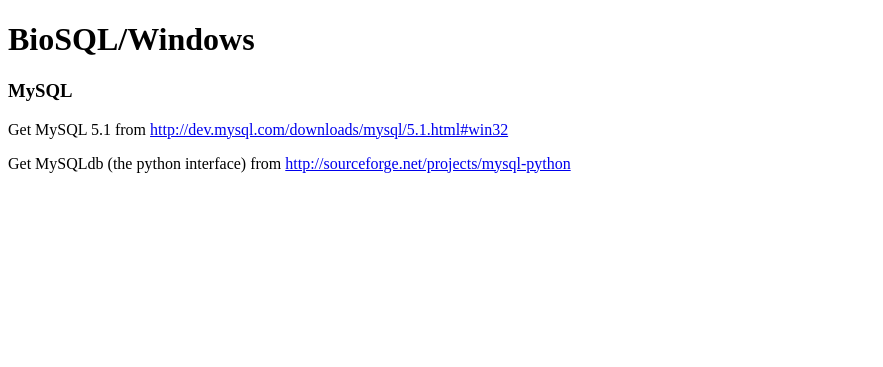
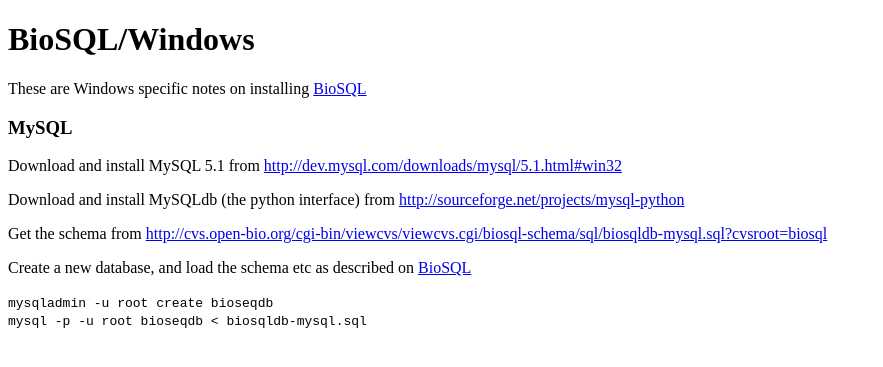
Before and after one commit to biopython/biopython.github.io, a Jekyll site: the page built from wiki/BioSQL/Windows.md, in a window 1280 px wide. Shown: the top 367 px of the page, without its empty margins (0-883 px from the left). Built offline with Jekyll 4.4.1, drawn with Linux system fonts in a browser that asks for light colours.

Commit message:
/* MySQL */

```diff
--- a/wiki/BioSQL/Windows.md
+++ b/wiki/BioSQL/Windows.md
@@ -4,9 +4,22 @@ permalink: wiki/BioSQL/Windows
 layout: wiki
 ---
 
+These are Windows specific notes on installing
+[BioSQL](BioSQL "wikilink")
+
 ### MySQL
 
-Get MySQL 5.1 from <http://dev.mysql.com/downloads/mysql/5.1.html#win32>
+Download and install MySQL 5.1 from
+<http://dev.mysql.com/downloads/mysql/5.1.html#win32>
 
-Get MySQLdb (the python interface) from
+Download and install MySQLdb (the python interface) from
 <http://sourceforge.net/projects/mysql-python>
+
+Get the schema from
+<http://cvs.open-bio.org/cgi-bin/viewcvs/viewcvs.cgi/biosql-schema/sql/biosqldb-mysql.sql?cvsroot=biosql>
+
+Create a new database, and load the schema etc as described on
+[BioSQL](BioSQL "wikilink")
+
+`mysqladmin -u root create bioseqdb`
+`mysql -p -u root bioseqdb < biosqldb-mysql.sql`
```
Also changed, not shown: 1 other file.
